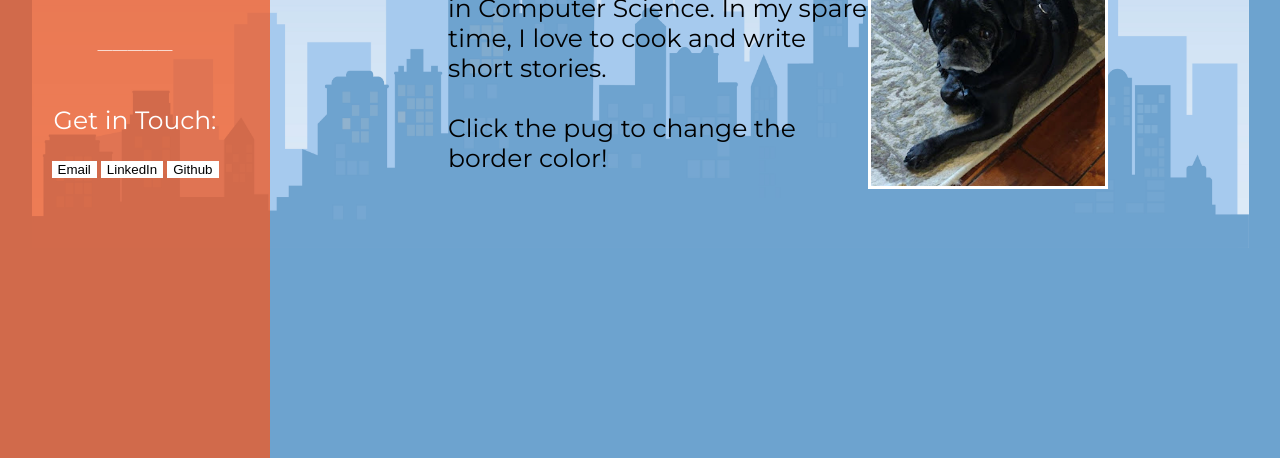
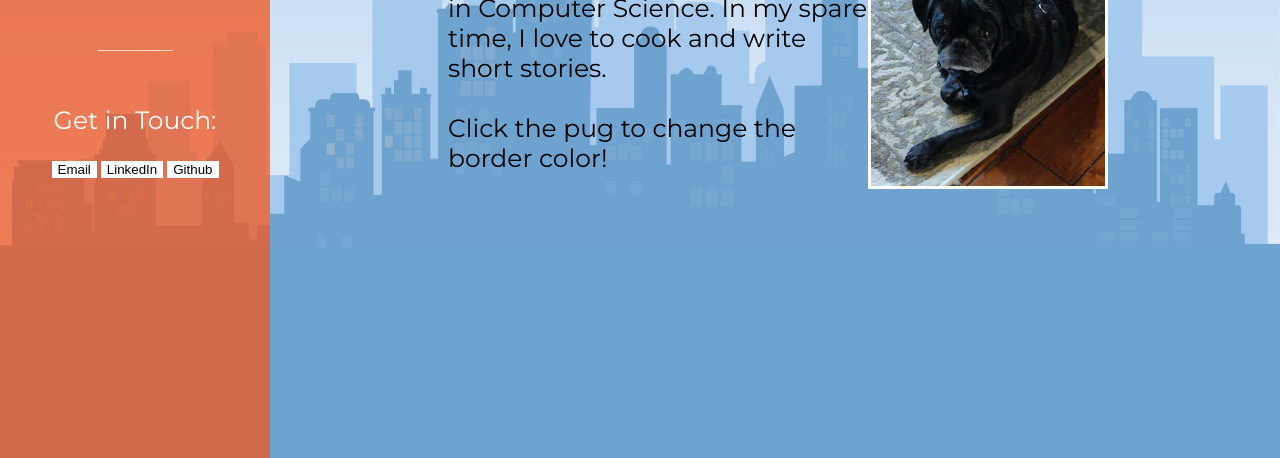
Before and after one commit to ld277/about-me, a plain HTML site: page index.html in a window 1280 px wide. Shown: the part 362-820 px from the top of the page. Drawn offline with Linux system fonts and the light colour scheme.

Commit message:
Update styles.css

```diff
--- a/styles.css
+++ b/styles.css
@@ -61,8 +61,10 @@ small {
     text-align: center;
     background-image: url('./bg.jpg');
     background-repeat: no-repeat;
-    background-size: contain;
+    background-size: cover;
     padding-bottom: 50px;
+    min-width: 1000px;
+    min-height: 70vh;
 
 
 }
```
